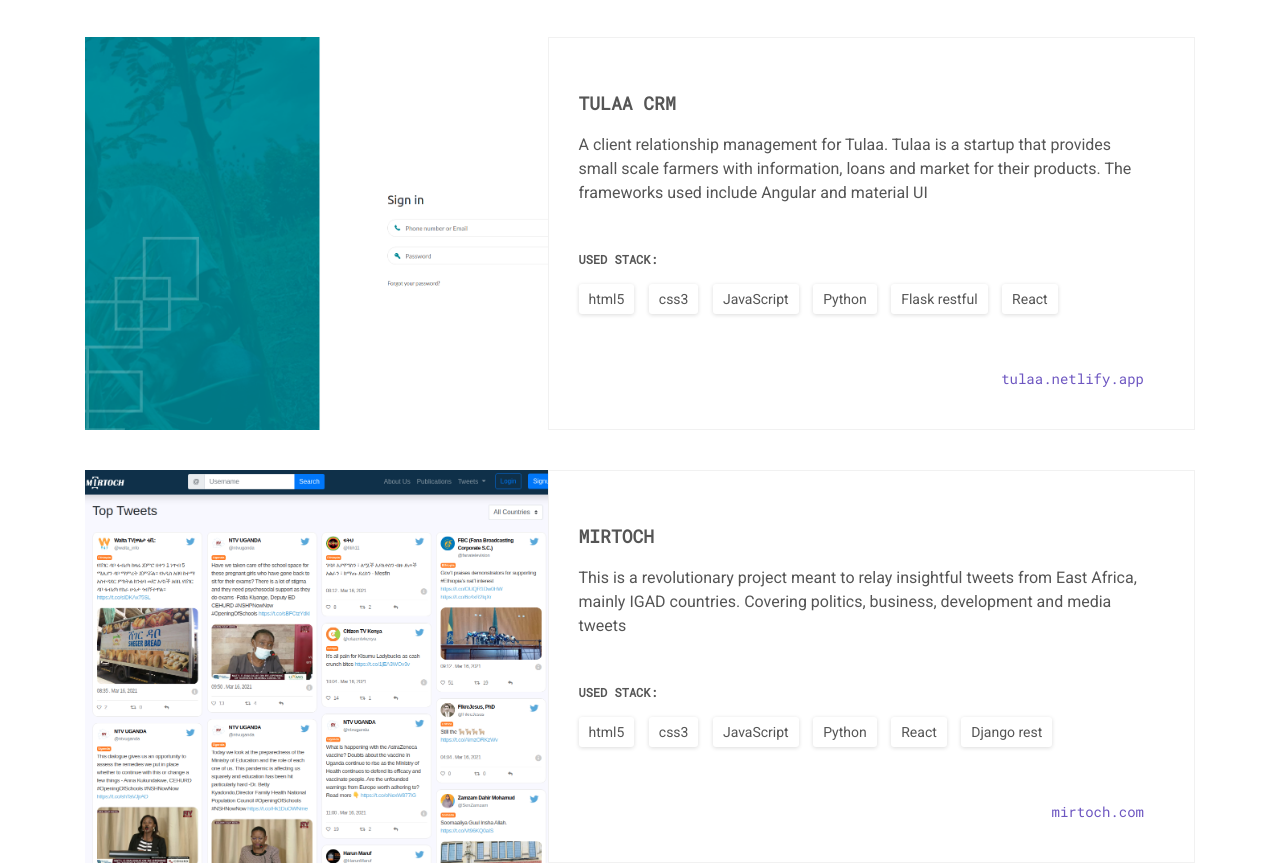
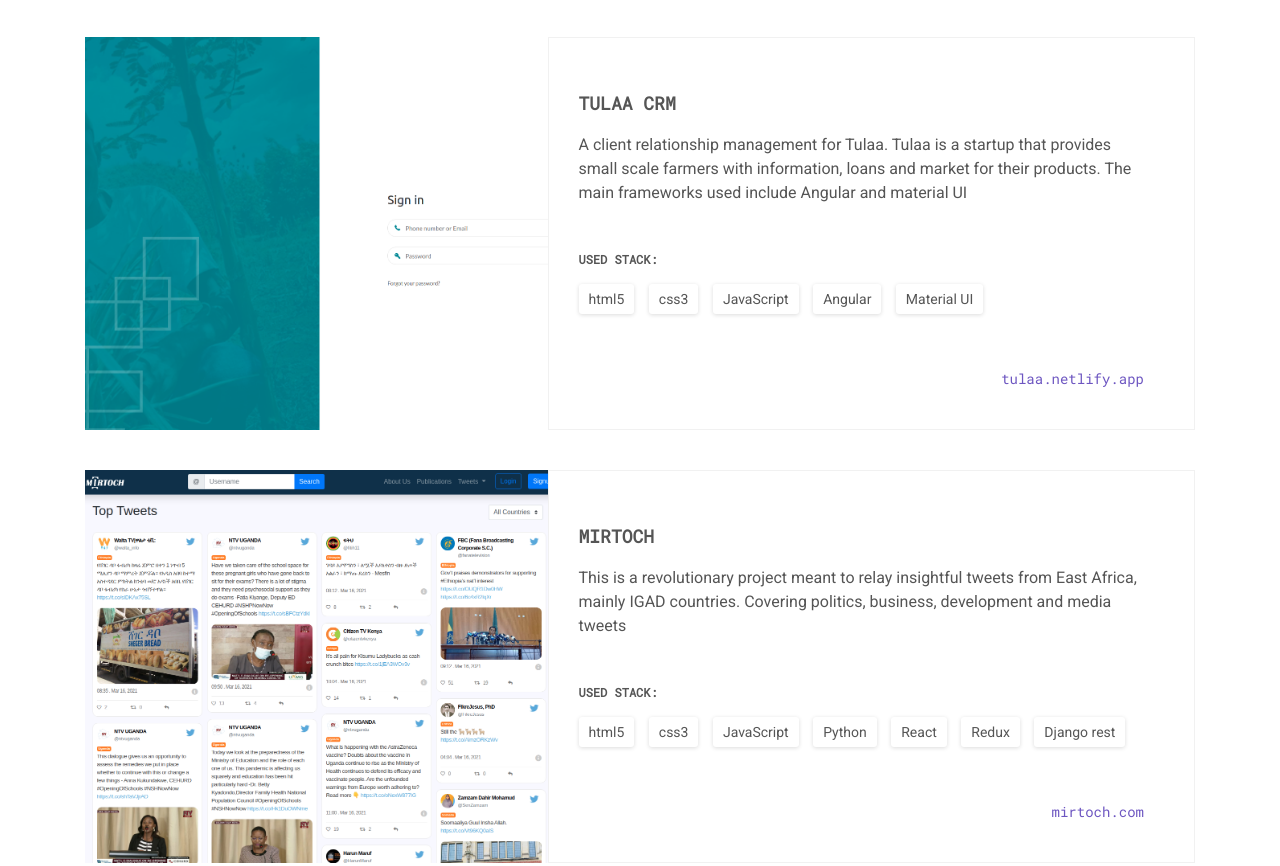
Before and after one commit to asirvex/devportfolio, a plain HTML site: page index.html in a window 1280 px wide. Shown: the part 3484-4350 px from the top of the page. Drawn offline with Linux system fonts and the light colour scheme.

Commit message:
Add stacks for projects

```diff
--- a/index.html
+++ b/index.html
@@ -343,16 +343,15 @@
           <p class="project-card__description">
             A client relationship management for Tulaa. Tulaa is a startup that
           provides small scale farmers with information, loans and market for their products.
-          The frameworks used include Angular and material UI
+          The main frameworks used include Angular and material UI
           </p>
           <p class="project-card__stack">Used stack:</p>
           <ul class="tags">
             <li>html5</li>
             <li>css3</li>
             <li>JavaScript</li>
-            <li>Python</li>
-            <li>Flask restful</li>
-            <li>React</li>
+            <li>Angular</li>
+            <li>Material UI</li>
           </ul>
           <a href="https://tulaa.netlify.app" class="project-card__link" target="_blank">tulaa.netlify.app</a>
         </div>
@@ -374,6 +373,7 @@
             <li>JavaScript</li>
             <li>Python</li>
             <li>React</li>
+            <li>Redux</li>
             <li>Django rest</li>
           </ul>
           <a href="https://mirtoch.com" class="project-card__link" target="_blank">mirtoch.com</a>
```
